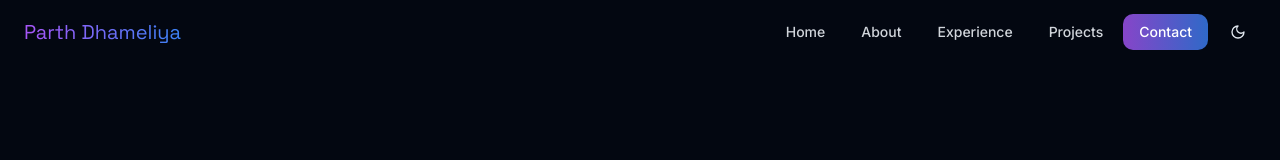
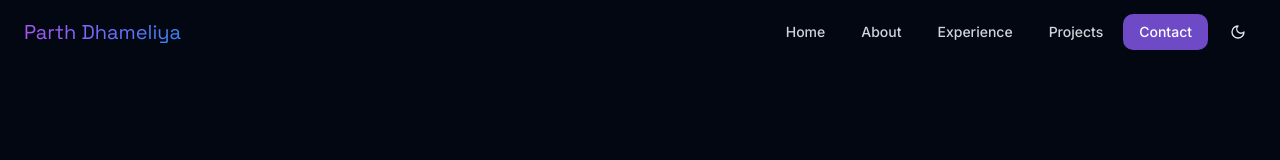
Before and after one commit to parth2504/portfolio, a Next.js app: page /contact in a window 1280 px wide. Shown: the top 160 px of the page. Built offline with nearby package versions, Linux system fonts and the light colour scheme.

Commit message:
Refactor Navbar and useNavigation hooks for improved state management and performance; enhance navigation animations and update constants for accuracy

```diff
--- a/components/shared/navbar.tsx
+++ b/components/shared/navbar.tsx
@@ -13,19 +13,21 @@ import { useNavigation } from "@/hooks/use-navigation"
 
 export function Navbar() {
   const [isOpen, setIsOpen] = React.useState(false)
-  const { currentPath, navigate } = useNavigation()
+  const [hoveredPath, setHoveredPath] = React.useState<string | null>(null)
+  const { currentPath, navigate, mounted } = useNavigation()
   const { scrollY } = useScroll()
 
   const backgroundOpacity = useTransform(scrollY, [0, 100], [0.5, 0.9])
   const backdropBlur = useTransform(scrollY, [0, 100], [8, 12])
 
-  const handleNavigation = (e: React.MouseEvent<HTMLAnchorElement>, href: string) => {
+  const handleNavigation = React.useCallback((e: React.MouseEvent<HTMLAnchorElement>, href: string) => {
     if (!(e.ctrlKey || e.metaKey)) {
       e.preventDefault()
       setIsOpen(false)
+      setHoveredPath(null)
       navigate(href)
     }
-  }
+  }, [navigate])
 
   return (
     <motion.header
@@ -37,31 +39,50 @@ export function Navbar() {
     >
       <nav className="container mx-auto px-6 h-16">
         <div className="flex items-center justify-between h-full">
-          <a
+          <motion.a
             href="/"
             onClick={(e) => handleNavigation(e, "/")}
             className="font-heading text-xl bg-clip-text text-transparent bg-gradient-to-r from-purple-500 to-blue-500 hover:from-purple-600 hover:to-blue-600"
           >
             {SITE_CONFIG.name}
-          </a>
+          </motion.a>
 
           {/* Desktop Navigation */}
           <div className="hidden md:flex items-center gap-1">
-            {NAVIGATION_LINKS.map((link) => (
-              <a
+            {NAVIGATION_LINKS.map((link) => {
+              const isActive = mounted && currentPath === link.href
+              const isHovered = hoveredPath === link.href
+
+              return (
+                <motion.a
                   key={link.href}
                   href={link.href}
                   onClick={(e) => handleNavigation(e, link.href)}
+                  onHoverStart={() => setHoveredPath(link.href)}
+                  onHoverEnd={() => setHoveredPath(null)}
                   className={cn(
-                  "relative px-4 py-2 text-sm font-medium transition-colors rounded-md",
-                  currentPath === link.href
-                    ? "text-white before:absolute before:inset-0 before:z-[-1] before:rounded-md before:bg-gradient-to-r before:from-purple-500 before:to-blue-500 before:opacity-80"
-                    : "text-gray-300 hover:text-white hover:bg-white/10"
+                    "relative px-4 py-2 text-sm font-medium rounded-md select-none",
+                    isActive ? "text-white" : "text-gray-300"
                   )}
+                  initial={{ backgroundColor: "transparent" }}
+                  animate={{
+                    backgroundColor: mounted ? (isActive
+                      ? "rgba(139, 92, 246, 0.8)"
+                      : isHovered
+                        ? "rgba(255, 255, 255, 0.1)"
+                        : "transparent") : "transparent",
+                    color: (isActive || isHovered) ? "white" : undefined,
+                    scale: isHovered ? 1.02 : 1
+                  }}
+                  transition={{
+                    duration: 0.15,
+                    ease: "easeOut"
+                  }}
                 >
                   {link.name}
-              </a>
-            ))}
+                </motion.a>
+              )
+            })}
             <div className="ml-2">
               <ThemeToggle />
             </div>
@@ -79,21 +100,40 @@ export function Navbar() {
               </SheetTrigger>
               <SheetContent side="right" className="w-[80vw] sm:w-[385px] bg-black/95 border-gray-800">
                 <nav className="flex flex-col gap-4 mt-8">
-                  {NAVIGATION_LINKS.map((link) => (
-                    <a
+                  {NAVIGATION_LINKS.map((link) => {
+                    const isActive = mounted && currentPath === link.href
+                    const isHovered = hoveredPath === link.href
+
+                    return (
+                      <motion.a
                         key={link.href}
                         href={link.href}
                         onClick={(e) => handleNavigation(e, link.href)}
+                        onHoverStart={() => setHoveredPath(link.href)}
+                        onHoverEnd={() => setHoveredPath(null)}
                         className={cn(
-                        "w-full px-4 py-2 text-lg font-medium rounded-md",
-                        currentPath === link.href
-                          ? "bg-gradient-to-r from-purple-500 to-blue-500 text-white"
-                          : "text-gray-300 hover:text-white hover:bg-white/10"
+                          "w-full px-4 py-2 text-lg font-medium rounded-md select-none",
+                          isActive ? "text-white" : "text-gray-300"
                         )}
+                        initial={{ backgroundColor: "transparent" }}
+                        animate={{
+                          backgroundColor: mounted ? (isActive
+                            ? "rgba(139, 92, 246, 0.8)"
+                            : isHovered
+                              ? "rgba(255, 255, 255, 0.1)"
+                              : "transparent") : "transparent",
+                          color: (isActive || isHovered) ? "white" : undefined,
+                          scale: isHovered ? 1.02 : 1
+                        }}
+                        transition={{
+                          duration: 0.15,
+                          ease: "easeOut"
+                        }}
                       >
                         {link.name}
-                    </a>
-                  ))}
+                      </motion.a>
+                    )
+                  })}
                 </nav>
               </SheetContent>
             </Sheet>
--- a/hooks/use-navigation.ts
+++ b/hooks/use-navigation.ts
@@ -1,17 +1,23 @@
 'use client'
 
-import { useCallback, useEffect, useState } from 'react'
+import { useCallback, useEffect, useRef, useState } from 'react'
 
 export function useNavigation() {
+  const [mounted, setMounted] = useState(false)
   const [currentPath, setCurrentPath] = useState('/')
   const [isTransitioning, setIsTransitioning] = useState(false)
+  const navigationInProgress = useRef(false)
 
   useEffect(() => {
-    const path = window.location.pathname
-    setCurrentPath(path)
+    setMounted(true)
+    setCurrentPath(window.location.pathname)
+  }, [])
 
+  useEffect(() => {
     const handlePopState = () => {
-      setCurrentPath(window.location.pathname)
+      if (!navigationInProgress.current) {
+        setCurrentPath(window.location.pathname)
+      }
     }
 
     window.addEventListener('popstate', handlePopState)
@@ -19,25 +25,28 @@ export function useNavigation() {
   }, [])
 
   const navigate = useCallback((href: string) => {
-    if (href === currentPath) return
+    if (href === currentPath || navigationInProgress.current) return
 
+    navigationInProgress.current = true
     setIsTransitioning(true)
+    setCurrentPath(href)
 
-    // Try to use History API first
-    try {
-      window.history.pushState({}, '', href)
-      setCurrentPath(href)
-      // Force a page reload for static site
-      window.location.href = href
-    } catch (e) {
-      // Fallback to direct navigation
-      window.location.href = href
-    }
+    // Perform the navigation in the next frame
+    requestAnimationFrame(() => {
+      try {
+        window.history.pushState({}, '', href)
+        window.location.href = href
+      } catch (error) {
+        navigationInProgress.current = false
+        setIsTransitioning(false)
+      }
+    })
   }, [currentPath])
 
   return {
-    currentPath,
+    currentPath: mounted ? currentPath : '/',
     isTransitioning,
-    navigate
+    navigate,
+    mounted
   }
 }
--- a/lib/constants.ts
+++ b/lib/constants.ts
@@ -112,7 +112,7 @@ export const EXPERIENCE = {
 };
 
 export const EDUCATION = {
-  degree: 'Bachelor of Technology in Computer Engineering',
+  degree: 'Bachelor of Technology in IT Engineering',
   institution: 'RK University',
   year: '2023',
   location: 'Gujarat, India',
```
Lines whose indentation alone changed are shown as unchanged.
